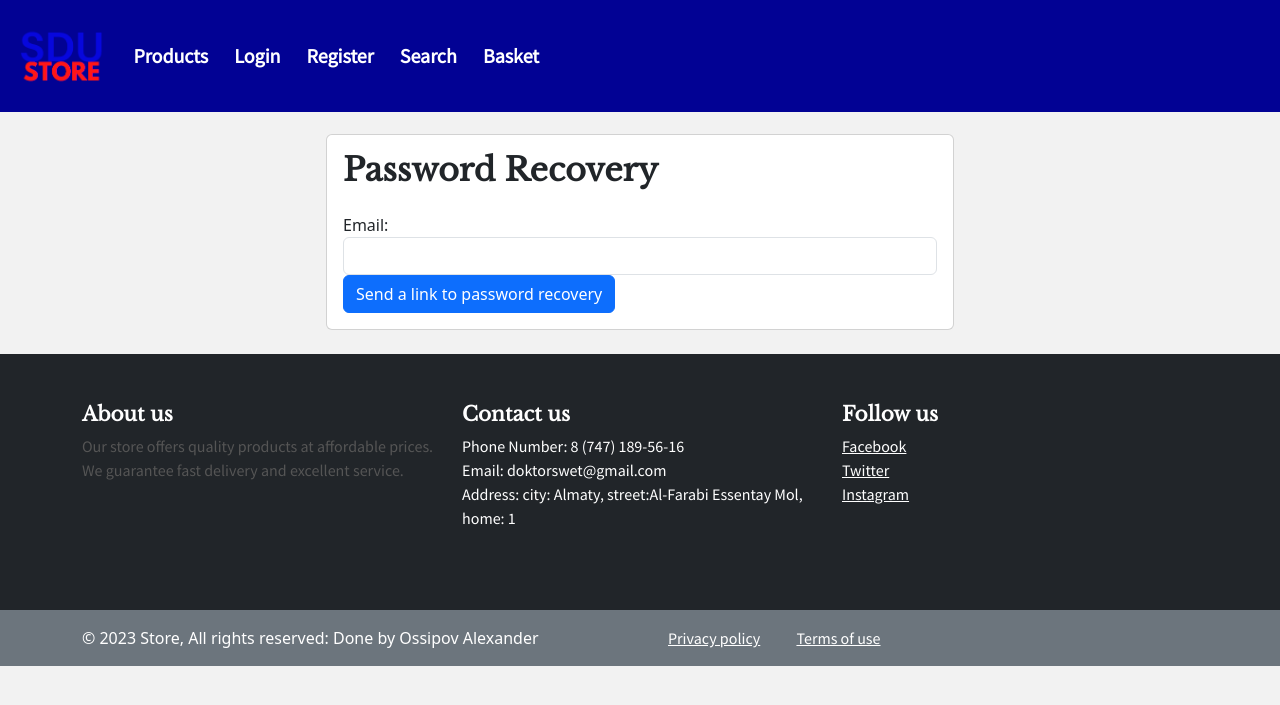
After one commit to Wheazzzy/SDU_Store, a Django app: page /forgot-password/ in a window 1280 px wide. The commit adds this page. Shown: the top 705 px of the page. Run offline with Django 4.2, Linux system fonts and the light colour scheme; some libraries are stand-ins or nearby versions.

Commit message:
I have added forgot_password and reset_password html and function it seems now is working +- fine

```diff
--- a/lamoda/urls.py
+++ b/lamoda/urls.py
@@ -54,6 +54,8 @@ urlpatterns = [
     path('checkout/', reviews.views.checkout, name='checkout'),
     path('remove-from-cart/<int:product_id>/', reviews.views.remove_from_cart, name='remove_from_cart'),
     path('order-confirmation/', reviews.views.checkout, name='order_confirmation'),
+    path('forgot-password/', reviews.views.forgot_password, name='forgot_password'),
+    path('reset-password/<uidb64>/<token>/', reviews.views.reset_password, name='reset_password'),
 
 ]
 
--- a/reviews/views.py
+++ b/reviews/views.py
@@ -1,6 +1,6 @@
 from audioop import reverse
-from django.contrib.auth.forms import AuthenticationForm, UserCreationForm
-from django.contrib.auth import authenticate, logout, get_user_model
+from django.contrib.auth.forms import AuthenticationForm, UserCreationForm, PasswordResetForm, UserModel
+from django.contrib.auth import authenticate, logout, get_user_model, update_session_auth_hash
 from django.contrib.auth.decorators import user_passes_test
 from django.contrib import messages
 from django.contrib.messages.views import SuccessMessageMixin
@@ -274,6 +274,50 @@ def logout_view(request):
     return redirect('base')
 
 
+def forgot_password(request):
+    if request.method == 'POST':
+        email = request.POST.get('email')
+        user = get_object_or_404(User, email=email)
+        token = default_token_generator.make_token(user)
+        uid = urlsafe_base64_encode(force_bytes(user.pk))
+        reset_password_link = request.build_absolute_uri('/') + f'reset-password/{uid}/{token}/'
+
+        send_mail(
+            'Password Recovery',
+            f'Link to password recovery: {reset_password_link}',
+            settings.EMAIL_HOST_USER,
+            [email],
+            fail_silently=False,
+        )
+
+        messages.success(request, 'A link to password recovery was sent to ваш email')
+        return redirect('login')
+    else:
+        return render(request, 'forgot_password.html')
+
+
+def reset_password(request, uidb64, token):
+    try:
+        uid = urlsafe_base64_decode(uidb64).decode()
+        user = User.objects.get(pk=uid)
+    except (TypeError, ValueError, OverflowError, User.DoesNotExist):
+        user = None
+
+    if user is not None and default_token_generator.check_token(user, token):
+        if request.method == 'POST':
+            password = request.POST.get('password')
+            user.set_password(password)
+            user.save()
+            update_session_auth_hash(request, user)
+            messages.success(request, 'Your password has been successfully changed. Now you can log in.')
+            return redirect('login')
+        else:
+            return render(request, 'reset_password.html')
+    else:
+        messages.error(request, 'The password recovery link is invalid.')
+        return redirect('login')
+
+
 #Функция добавления продукта
 @method_decorator(user_passes_test(lambda u: u.is_staff), name='dispatch')
 class AddProductView(View):
--- /dev/null
+++ b/templates/forgot_password.html
@@ -0,0 +1,28 @@
+{% extends 'base.html' %}
+
+{% block content %}
+  <div class="row justify-content-center">
+    <div class="col-md-6">
+      <div class="card my-4">
+        <div class="card-body">
+          <h2 class="card-title mb-4">Password Recovery</h2>
+          {% if messages %}
+            <ul class="messages">
+              {% for message in messages %}
+                <li{% if message.tags %} class="{{ message.tags }}"{% endif %}>{{ message }}</li>
+              {% endfor %}
+            </ul>
+          {% endif %}
+          <form method="post">
+            {% csrf_token %}
+            <div class="form-group">
+              <label for="id_email">Email:</label>
+              <input type="email" name="email" id="id_email" class="form-control">
+            </div>
+            <button type="submit" class="btn btn-primary">Send a link to password recovery</button>
+          </form>
+        </div>
+      </div>
+    </div>
+  </div>
+{% endblock %}
--- a/templates/login.html
+++ b/templates/login.html
@@ -8,6 +8,7 @@
         {{ form.as_p }}
         <button type="submit" class="btn btn-primary">Login</button>
         <a href="{% url 'base' %}" class="btn btn-secondary">Cancel</a>
+        <a href="{% url 'forgot_password' %}">Forgot Password?</a>
         {% if form.errors %}
             <div class="alert alert-danger">
                 {% for field, errors in form.errors.items %}
@@ -24,4 +25,5 @@
         {% endif %}
     </form>
 </div>
+
 {% endblock %}
```
Also changed, not shown: templates/logout.html (+11 -2 lines), templates/reset_password.html (added, +40 -0 lines), db.sqlite3. Lines whose indentation alone changed are shown as unchanged.
